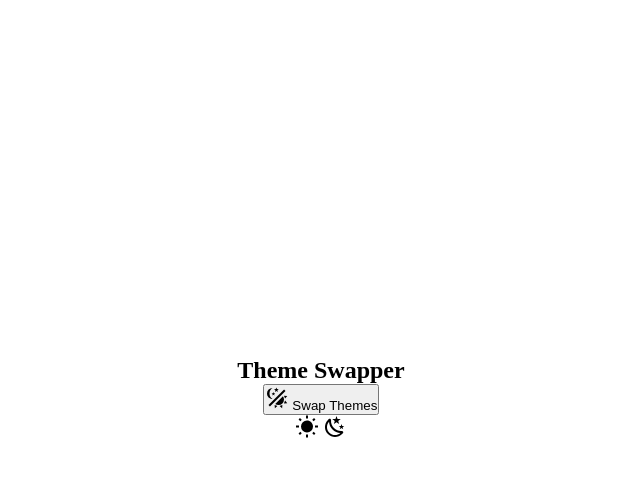
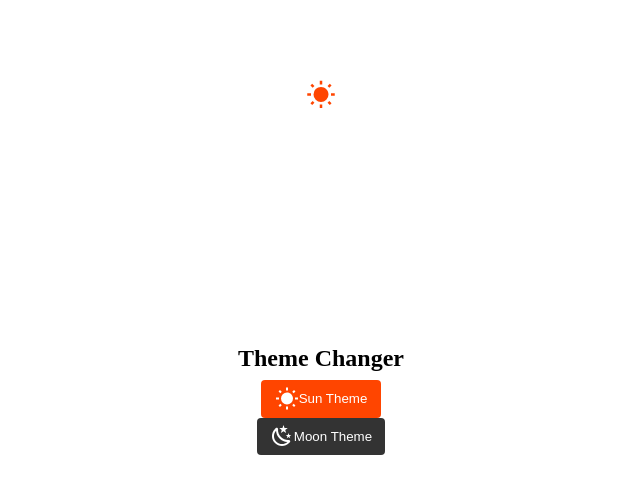
Before and after one commit to cburnjohnson/theme-changer, a plain HTML site: page index.html in a window 1280 px wide. Shown: the top 494 px of the page, without its empty margins (319-959 px from the left). Drawn offline with Linux system fonts and the light colour scheme.

Commit message:
initial themes

```diff
--- a/index.html
+++ b/index.html
@@ -4,12 +4,13 @@
         <meta charset="UTF-8" />
         <meta name="viewport" content="width=device-width, initial-scale=1.0" />
         <link rel="stylesheet" href="styles.css" />
-        <title>Document</title>
+        <script src="script.js" defer></script>
+        <title>Theme Changer</title>
     </head>
     <body>
-        <h2>Theme Swapper</h2>
-        <button class="theme-toggle-button">
-            <!-- Swapper -->
+        <h2 class="title">Theme Changer</h2>
+        <!-- Sun Theme Button -->
+        <button class="button sun-button">
             <svg
                 class="icon"
                 style="width:24px;height:24px"
@@ -17,29 +18,45 @@
             >
                 <path
                     fill="currentColor"
-                    d="M7.5,2C5.71,3.15 4.5,5.18 4.5,7.5C4.5,9.82 5.71,11.85 7.53,13C4.46,13 2,10.54 2,7.5A5.5,5.5 0 0,1 7.5,2M19.07,3.5L20.5,4.93L4.93,20.5L3.5,19.07L19.07,3.5M12.89,5.93L11.41,5L9.97,6L10.39,4.3L9,3.24L10.75,3.12L11.33,1.47L12,3.1L13.73,3.13L12.38,4.26L12.89,5.93M9.59,9.54L8.43,8.81L7.31,9.59L7.65,8.27L6.56,7.44L7.92,7.35L8.37,6.06L8.88,7.33L10.24,7.36L9.19,8.23L9.59,9.54M19,13.5A5.5,5.5 0 0,1 13.5,19C12.28,19 11.15,18.6 10.24,17.93L17.93,10.24C18.6,11.15 19,12.28 19,13.5M14.6,20.08L17.37,18.93L17.13,22.28L14.6,20.08M18.93,17.38L20.08,14.61L22.28,17.15L18.93,17.38M20.08,12.42L18.94,9.64L22.28,9.88L20.08,12.42M9.63,18.93L12.4,20.08L9.87,22.27L9.63,18.93Z"
+                    d="M3.55,18.54L4.96,19.95L6.76,18.16L5.34,16.74M11,22.45C11.32,22.45 13,22.45 13,22.45V19.5H11M12,5.5A6,6 0 0,0 6,11.5A6,6 0 0,0 12,17.5A6,6 0 0,0 18,11.5C18,8.18 15.31,5.5 12,5.5M20,12.5H23V10.5H20M17.24,18.16L19.04,19.95L20.45,18.54L18.66,16.74M20.45,4.46L19.04,3.05L17.24,4.84L18.66,6.26M13,0.55H11V3.5H13M4,10.5H1V12.5H4M6.76,4.84L4.96,3.05L3.55,4.46L5.34,6.26L6.76,4.84Z"
                 />
             </svg>
-            Swap Themes
+            Sun Theme
+        </button>
+
+        <!-- Moon Theme Button -->
+        <button class="button moon-button">
+            <svg
+                class="icon"
+                style="width:24px;height:24px"
+                viewBox="0 0 24 24"
+            >
+                <path
+                    fill="currentColor"
+                    d="M17.75,4.09L15.22,6.03L16.13,9.09L13.5,7.28L10.87,9.09L11.78,6.03L9.25,4.09L12.44,4L13.5,1L14.56,4L17.75,4.09M21.25,11L19.61,12.25L20.2,14.23L18.5,13.06L16.8,14.23L17.39,12.25L15.75,11L17.81,10.95L18.5,9L19.19,10.95L21.25,11M18.97,15.95C19.8,15.87
+                20.69,17.05 20.16,17.8C19.84,18.25 19.5,18.67
+                19.08,19.07C15.17,23 8.84,23 4.94,19.07C1.03,15.17 1.03,8.83
+                4.94,4.93C5.34,4.53 5.76,4.17 6.21,3.85C6.96,3.32 8.14,4.21
+                8.06,5.04C7.79,7.9 8.75,10.87 10.95,13.06C13.14,15.26 16.1,16.22
+                18.97,15.95M17.33,17.97C14.5,17.81 11.7,16.64
+                9.53,14.5C7.36,12.31 6.2,9.5 6.04,6.68C3.23,9.82 3.34,14.64
+                6.35,17.66C9.37,20.67 14.19,20.78 17.33,17.97Z"
+                />
+            </svg>
+            Moon Theme
         </button>
 
         <div class="sun-moon-container">
             <!-- Sun -->
-            <svg class="sun" style="width:24px;height:24px" viewBox="0 0 24 24">
+            <svg class="sun" viewBox="0 0 24 24">
                 <path
-                    fill="currentColor"
                     d="M3.55,18.54L4.96,19.95L6.76,18.16L5.34,16.74M11,22.45C11.32,22.45 13,22.45 13,22.45V19.5H11M12,5.5A6,6 0 0,0 6,11.5A6,6 0 0,0 12,17.5A6,6 0 0,0 18,11.5C18,8.18 15.31,5.5 12,5.5M20,12.5H23V10.5H20M17.24,18.16L19.04,19.95L20.45,18.54L18.66,16.74M20.45,4.46L19.04,3.05L17.24,4.84L18.66,6.26M13,0.55H11V3.5H13M4,10.5H1V12.5H4M6.76,4.84L4.96,3.05L3.55,4.46L5.34,6.26L6.76,4.84Z"
                 />
             </svg>
 
             <!-- moon -->
-            <svg
-                class="moon"
-                style="width:24px;height:24px"
-                viewBox="0 0 24 24"
-            >
+            <svg class="moon" viewBox="0 0 24 24">
                 <path
-                    fill="currentColor"
                     d="M17.75,4.09L15.22,6.03L16.13,9.09L13.5,7.28L10.87,9.09L11.78,6.03L9.25,4.09L12.44,4L13.5,1L14.56,4L17.75,4.09M21.25,11L19.61,12.25L20.2,14.23L18.5,13.06L16.8,14.23L17.39,12.25L15.75,11L17.81,10.95L18.5,9L19.19,10.95L21.25,11M18.97,15.95C19.8,15.87 20.69,17.05 20.16,17.8C19.84,18.25 19.5,18.67 19.08,19.07C15.17,23 8.84,23 4.94,19.07C1.03,15.17 1.03,8.83 4.94,4.93C5.34,4.53 5.76,4.17 6.21,3.85C6.96,3.32 8.14,4.21 8.06,5.04C7.79,7.9 8.75,10.87 10.95,13.06C13.14,15.26 16.1,16.22 18.97,15.95M17.33,17.97C14.5,17.81 11.7,16.64 9.53,14.5C7.36,12.31 6.2,9.5 6.04,6.68C3.23,9.82 3.34,14.64 6.35,17.66C9.37,20.67 14.19,20.78 17.33,17.97Z"
                 />
             </svg>
--- /dev/null
+++ b/script.js
@@ -0,0 +1,13 @@
+const bodyClass = document.body.classList;
+document.querySelector('.sun-button').addEventListener('click', () => {
+    if (bodyClass[0] === 'moon-theme') {
+        bodyClass.remove('moon-theme');
+    }
+    document.body.classList.add('sun-theme');
+});
+document.querySelector('.moon-button').addEventListener('click', () => {
+    if (bodyClass[0] === 'sun-theme') {
+        bodyClass.remove('sun-theme');
+    }
+    document.body.classList.toggle('moon-theme');
+});
--- a/styles.css
+++ b/styles.css
@@ -5,12 +5,103 @@
 }
 
 body {
+    --accent-color: orangered;
+    --background-color: white;
+    --text-color: black;
+    --button-text-color: var(--background-color);
+    --transition-delay: 1s;
     display: flex;
     justify-content: center;
     align-items: center;
     flex-direction: column;
     height: 100vh;
+    transition: var(--transition-delay);
+    overflow: hidden;
+    background-color: var(--background-color);
+    color: var(--text-color);
 }
 
-body.dark {
+body.sun-theme {
+    --accent-color: orangered;
+    --background-color: white;
+    --text-color: black;
 }
+
+body.moon-theme {
+    --accent-color: #d0d066;
+    --background-color: #333;
+    --text-color: white;
+}
+
+.title {
+    margin: 0;
+    margin-bottom: 0.5rem;
+}
+
+.button {
+    display: flex;
+    justify-content: center;
+    align-items: center;
+    cursor: pointer;
+    padding: 0.5em 1em;
+    border-radius: 0.3em;
+    border: none;
+    outline: none;
+    transition: var(--transition-delay);
+    transform: scale(1);
+}
+
+.button.sun-button {
+    background-color: orangered;
+    color: white;
+}
+
+.button.moon-button {
+    background-color: #333;
+    color: white;
+}
+
+.theme-toggle-button .icon {
+    margin-right: 0.5em;
+}
+
+.button:hover,
+:focus {
+    transform: scale(1.1);
+}
+
+.sun-moon-container {
+    position: absolute;
+    display: flex;
+    justify-content: center;
+    align-items: center;
+    pointer-events: none;
+    top: 0;
+    height: 200vmin;
+}
+
+.sun,
+.moon {
+    position: absolute;
+    top: 5%;
+    transition: opacity, fill, var(--transition-delay);
+    width: 30px;
+    height: 30px;
+    fill: var(--accent-color);
+}
+
+.sun {
+    opacity: 1;
+}
+
+.moon-theme .sun {
+    opacity: 0;
+}
+
+.moon {
+    opacity: 0;
+}
+
+.moon-theme .moon {
+    opacity: 1;
+}
```
